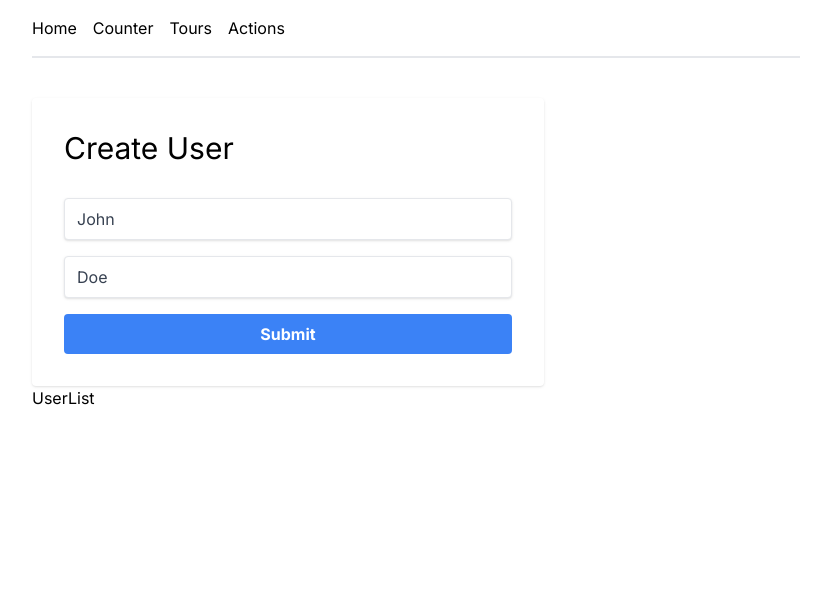
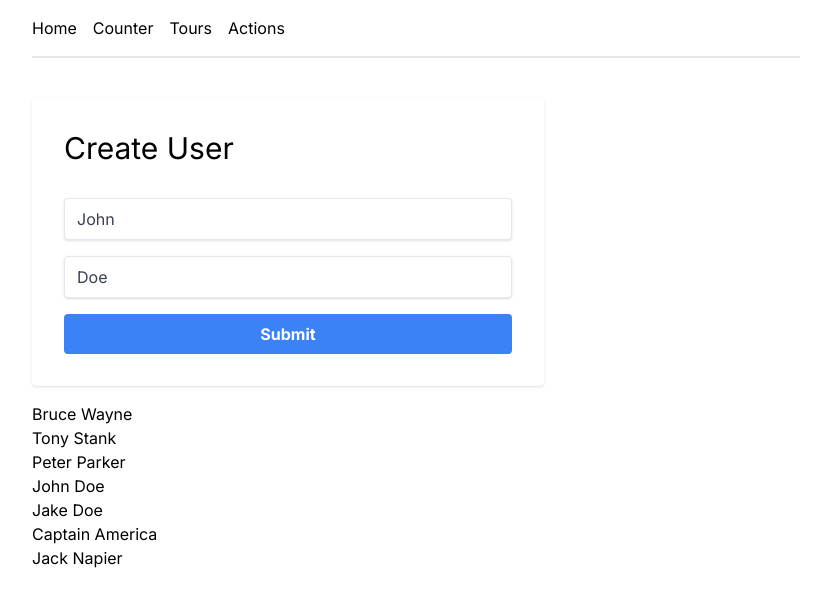
Before and after one commit to khizarkamal/Next-Js-Developement, a Next.js app: page /actions in a window 1280 px wide. Shown: the top 606 px of the page, without its empty margins (224-1055 px from the left). Built offline with nearby package versions, Linux system fonts and the light colour scheme.

Commit message:
Understanding redirect and revalidatePath for server actions

```diff
--- a/components/UserList.tsx
+++ b/components/UserList.tsx
@@ -1,7 +1,25 @@
 import React from "react";
+import { fetchUsers } from "@/utils/actions";
 
-const UserList = () => {
-  return <div>UserList</div>;
+const UserList = async () => {
+  const users = await fetchUsers();
+  return (
+    <div className="mt-4">
+      {users.length ? (
+        <div>
+          {users.map((user) => {
+            return (
+              <h3 key={user.id}>
+                {user.firstName} {user.lastName}
+              </h3>
+            );
+          })}
+        </div>
+      ) : (
+        <p>No Users Found</p>
+      )}
+    </div>
+  );
 };
 
 export default UserList;
--- a/users.json
+++ b/users.json
@@ -1,4 +1 @@
-[
-  { "firstName": "Bruce", "lastName": "Wayne", "id": "1723819378288" },
-  { "firstName": "Tony ", "lastName": "Stank", "id": "1723819407210" }
-]
+[{"firstName":"Bruce","lastName":"Wayne","id":"1723819378288"},{"firstName":"Tony ","lastName":"Stank","id":"1723819407210"},{"firstName":"Peter","lastName":"Parker","id":"1723820989166"},{"firstName":"John","lastName":"Doe","id":"1723821117176"},{"firstName":"Jake","lastName":"Doe","id":"1723821749249"},{"firstName":"Captain","lastName":" America","id":"1723821775755"},{"firstName":"Jack","lastName":"Napier","id":"1723821966178"}]
--- a/utils/actions.ts
+++ b/utils/actions.ts
@@ -1,6 +1,8 @@
 // Always add 'use server'  for actions files as the first statement
 "use server";
 import { readFile, writeFile } from "fs/promises";
+import { revalidatePath } from "next/cache";
+import { redirect } from "next/navigation";
 
 type User = {
   id: string;
@@ -23,6 +25,13 @@ export const createUserAction = async (formData: FormData) => {
   //    Another Approach is
   //   const rawData = Object.fromEntries(formData);
   //   console.log("Raw Data--", rawData);
+
+  // Revalidating Path to show the latest data
+  // revalidatePath("/action");
+  // OR we can use redirct
+  redirect("/");
+  // One Thing to keep in mind in not to place redirect in try catch block
+  // the reason to not include is that it will also trigger the catch block
 };
 
 export const fetchUsers = async (): Promise<User[]> => {
```
Also changed, not shown: readme.txt.
